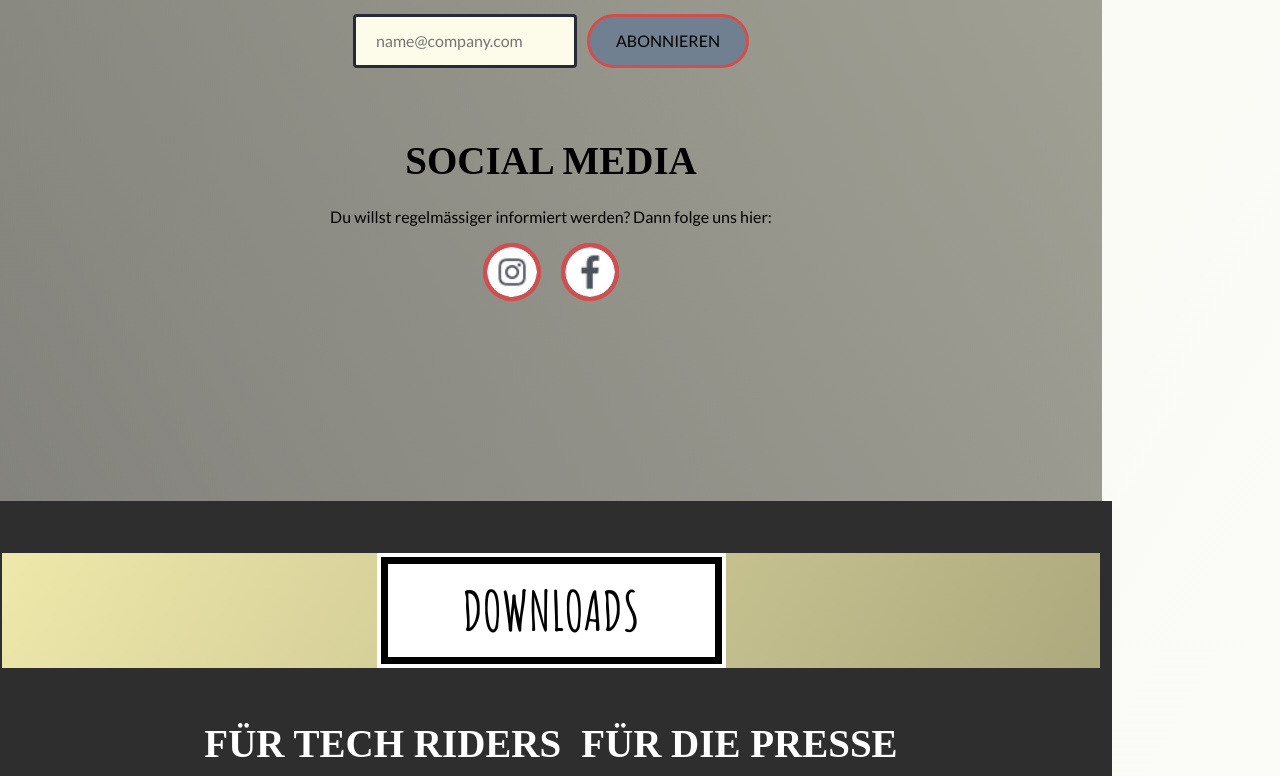
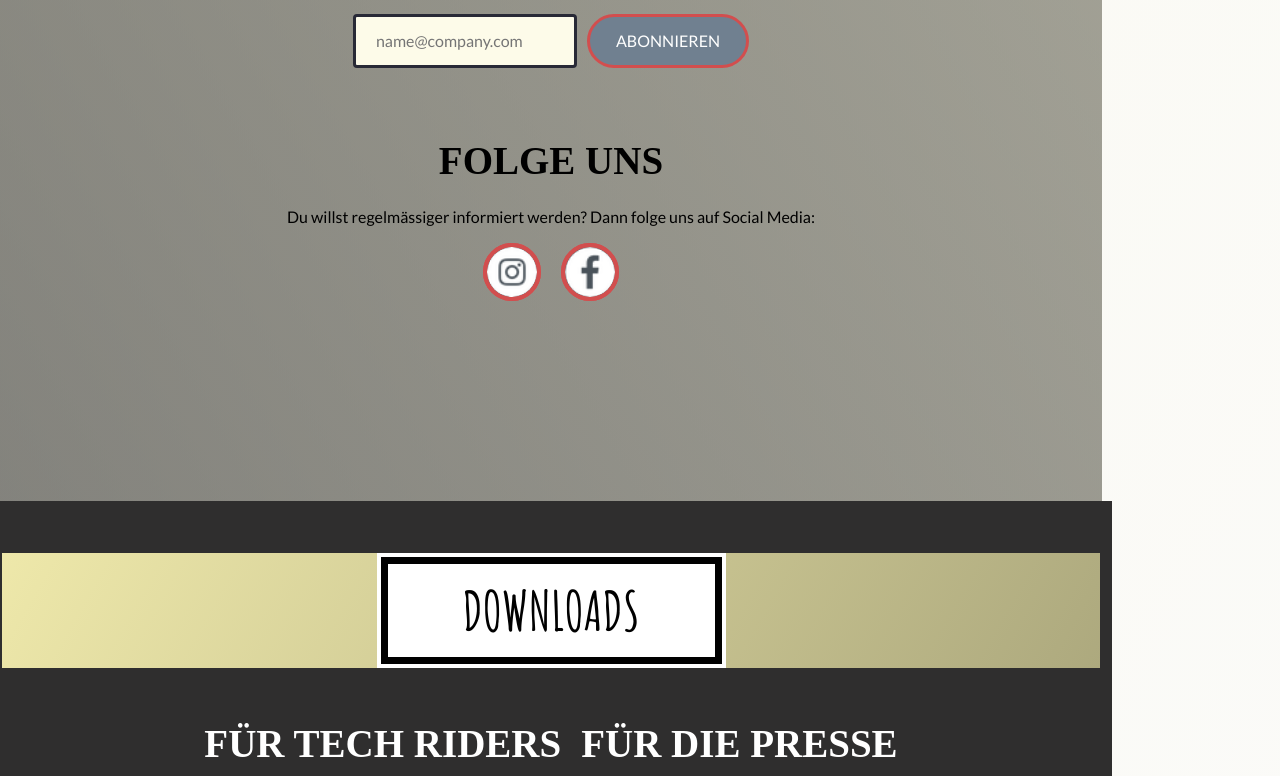
Before and after one commit to weeebr/noxx, a React (Create React App) app: page / in a window 1280 px wide. Shown: the part 4180-4956 px from the top of the page. Built offline with nearby package versions, Linux system fonts and the light colour scheme; a web font is replaced by a local one.

Commit message:
rectified submit button styles, add hover color

```diff
--- a/src/pages/Kontakt.js
+++ b/src/pages/Kontakt.js
@@ -82,9 +82,15 @@ const SignupForm = styled.div`
     cursor: pointer;
     text-transform: uppercase;
     border: 3px solid #d24e4e;
+    color: white;
+    transition: all 0.5s ease;
 
     ${breakpoint(device.phone)} {
       text-transform: none;
+    }
+
+    &:hover {
+      background: #282936;
     }
   }
 `;
@@ -103,8 +109,11 @@ const Kontakt = () => {
       </SignupForm>
       <br />
       <br />
-      <h3>Social Media</h3>
-      <p>Du willst regelmässiger informiert werden? Dann folge uns hier:</p>
+      <h3>Folge uns</h3>
+      <p>
+        Du willst regelmässiger informiert werden? Dann folge uns auf Social
+        Media:
+      </p>
       <IconsWrapper>
         <a href="https://www.instagram.com/noxx_musik/">
           <img src={icons.instagram} alt="NOXX auf Instagram" />
```
